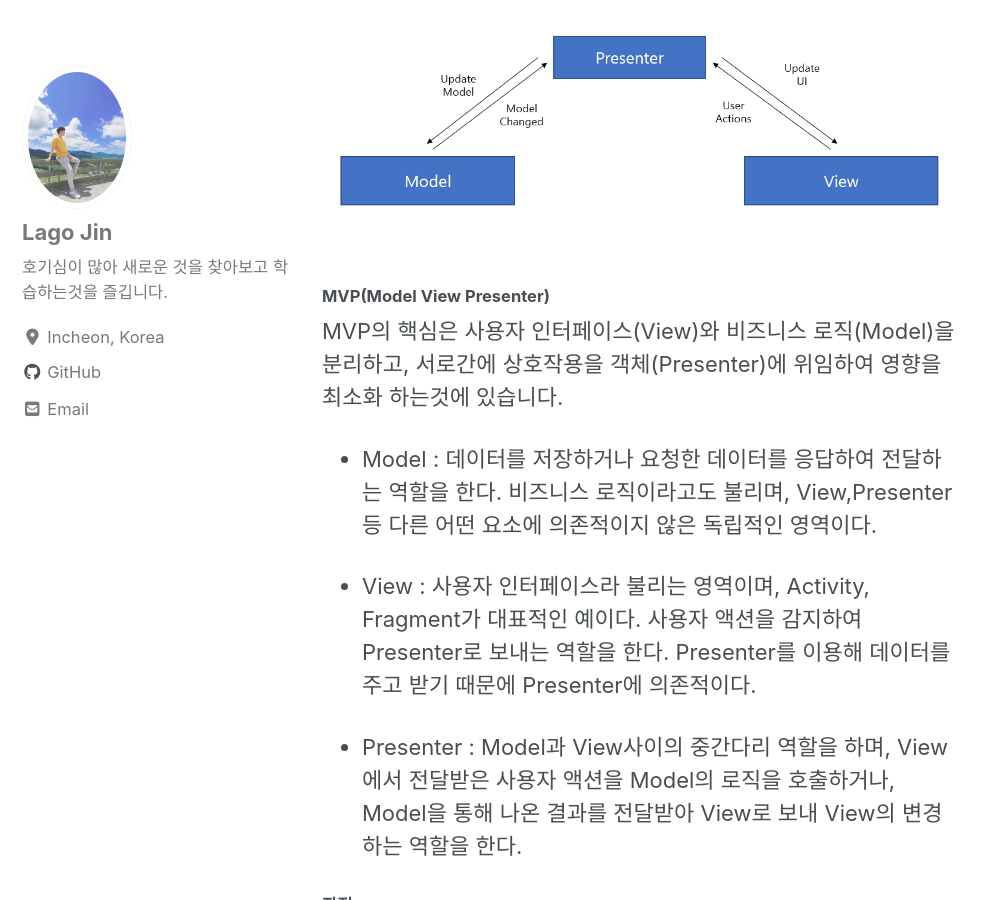
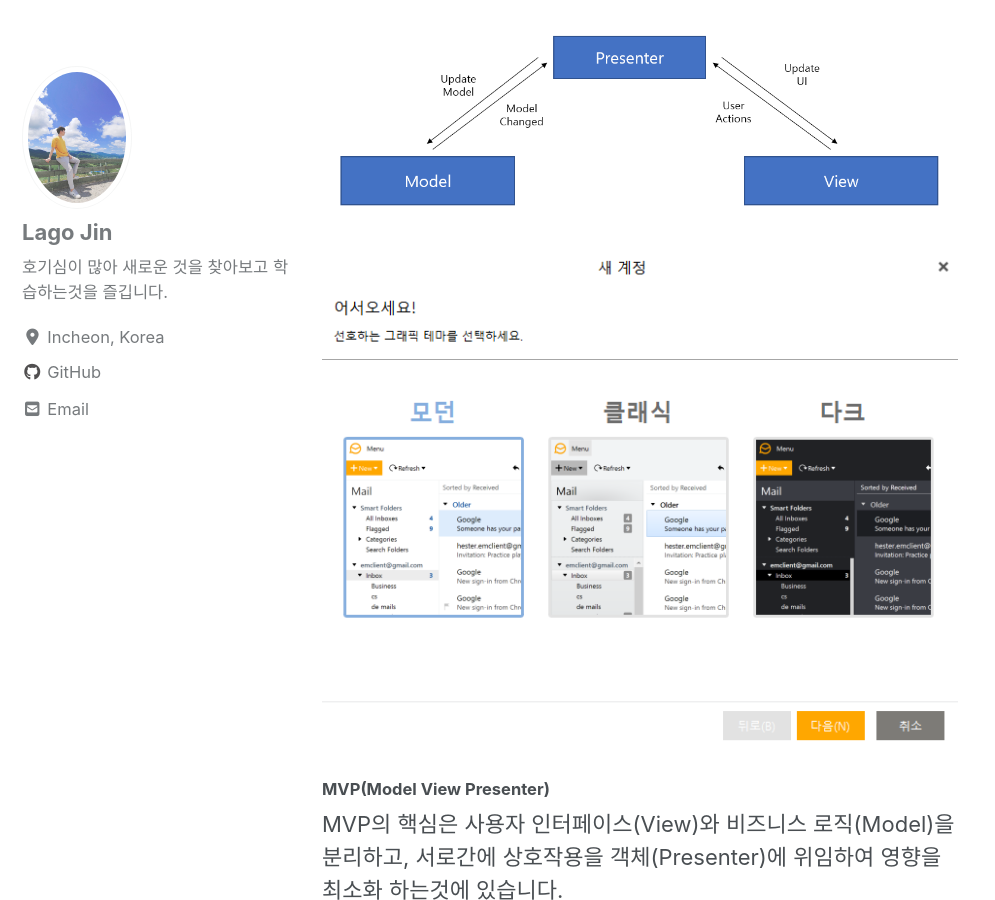
Before and after one commit to lagoJin/lagoJin.github.io, a Jekyll site: the page built from _posts/2019/08/2019-08-26-MVP.md, in a window 1280 px wide and 900 px high, scrolled down 384 px. Shown: the whole window, without its empty margins (0-995 px from the left). Built offline with Jekyll 4.4.1, drawn with Linux system fonts in a browser that asks for light colours; cached includes are drawn as plain includes; nearby versions of some CDN libraries; comment, search, counter and statistics services are not loaded.

Commit message:
MVP 내용 테스트

```diff
--- a/_posts/2019/08/2019-08-26-MVP.md
+++ b/_posts/2019/08/2019-08-26-MVP.md
@@ -16,6 +16,7 @@ tags :
 
 
 ![](/assets/images/2019/08/mvp/1.png)
+![](/assets/images/2018/08/emclient/1.png)
 
 ##### MVP(Model View Presenter)
 
```
